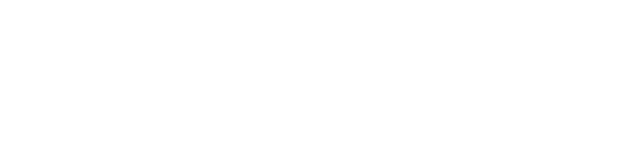
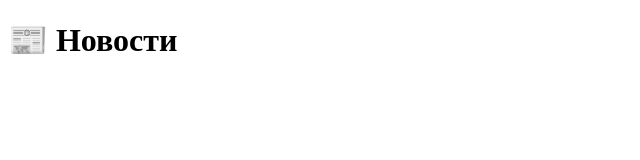
Before and after one commit to ivan-developer-01/static-news-site, a plain HTML site: page index.html in a window 1280 px wide. Shown: the whole page, without its empty margins (0-640 px from the left). Drawn offline with Linux system fonts and the light colour scheme.

Commit message:
added basic header in index.html

```diff
--- a/index.html
+++ b/index.html
@@ -7,6 +7,8 @@
     <title>📰 Новости. NEW</title>
 </head>
 <body>
-
+    <header>
+        <h1>📰 Новости</h1>
+    </header>
 </body>
 </html>
```
